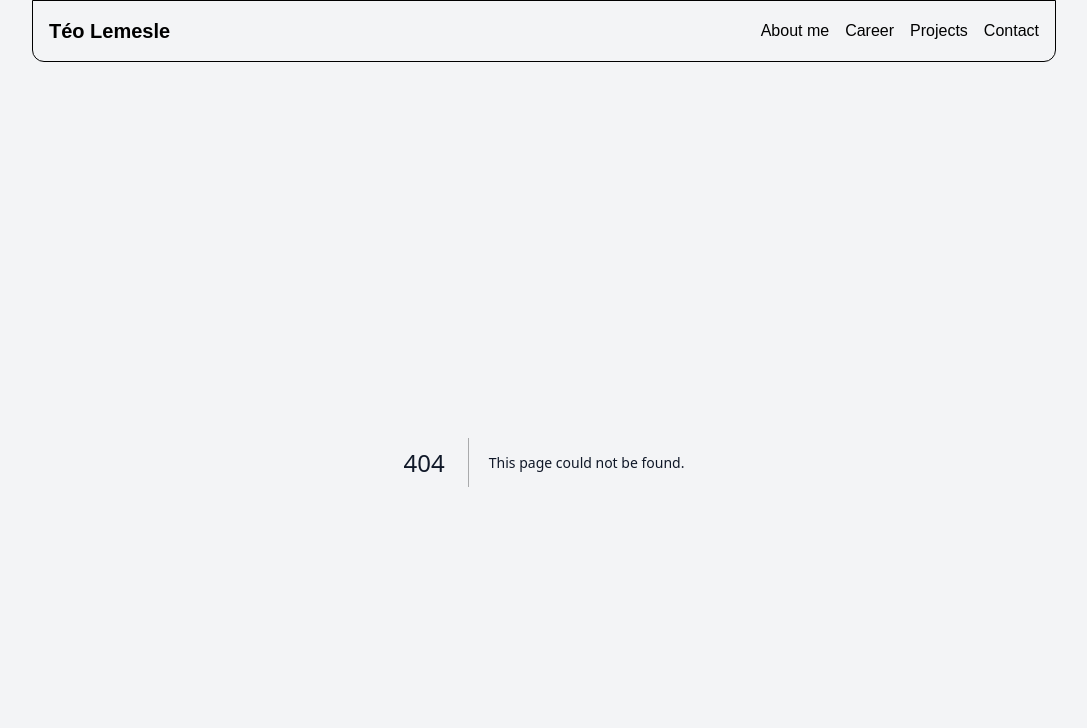
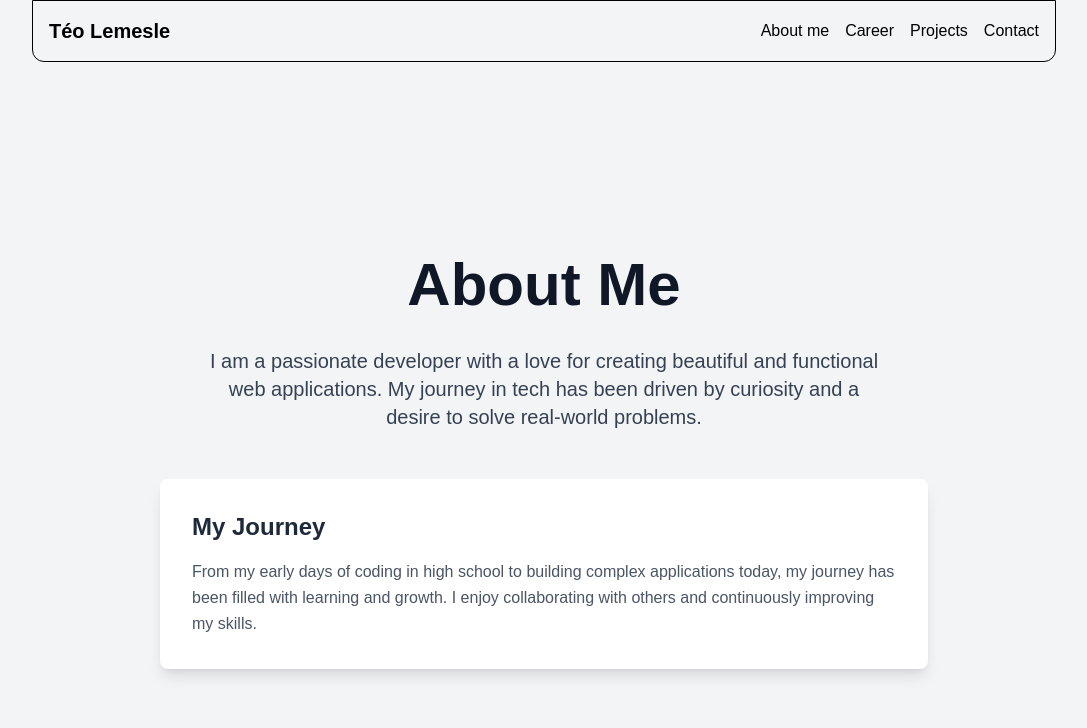
Before and after one commit to NoWauu/portfolio, a Next.js app in the folder portfolio/: page /about in a window 1280 px wide. Before the commit this address had no page. Shown: the top 728 px of the page, without its empty margins (96-1183 px from the left). Built offline with nearby package versions, Linux system fonts and the light colour scheme.

Commit message:
change language

```diff
--- /dev/null
+++ b/portfolio/src/app/about/page.tsx
@@ -0,0 +1,21 @@
+
+export default function AboutPage() {
+  return (
+    <div className="flex flex-col items-center justify-center min-h-screen bg-gray-100 p-6">
+
+      <h1 className="text-4xl md:text-6xl font-bold text-gray-900 mb-8">About Me</h1>
+      <p className="text-lg md:text-xl text-gray-700 max-w-2xl text-center mb-12">
+        I am a passionate developer with a love for creating beautiful and functional web applications.
+        My journey in tech has been driven by curiosity and a desire to solve real-world problems.
+      </p>
+      <div className="bg-white shadow-lg rounded-lg p-8 max-w-3xl w-full">
+        <h2 className="text-2xl font-semibold text-gray-800 mb-4">My Journey</h2>
+        <p className="text-gray-600 leading-relaxed">
+          From my early days of coding in high school to building complex applications today, my journey has been filled with learning and growth.
+          I enjoy collaborating with others and continuously improving my skills.
+        </p>
+      </div>
+
+    </div>
+  );
+}
--- a/portfolio/src/app/page.tsx
+++ b/portfolio/src/app/page.tsx
@@ -6,18 +6,18 @@ import Hero from "@/components/organisms/Hero";
 export default function Home() {
 
   const rotatingTexts = [
-    "Web Developer",
-    "Software Engineer",
-    "Fullstack Developer Apprentice",
+    "Développeur Web",
+    "Ingénieur Logiciel",
+    "Apprenti Développeur Fullstack",
     "osu! Player",
-    "Tech Enthusiast",
-    "Minecraft plugins Developer"
+    "Passionné de technologie",
+    "Développeur de plugins Minecraft"
   ];
 
   const stats = [
     { count: 40, label: "Pull requests" },
     { count: 400, label: "Contributions" },
-    { count: 10, label: "Projects" }
+    { count: 10, label: "Projets" }
   ];
   return (
     <div className="flex items-center justify-center h-full bg-gray-100">
@@ -42,7 +42,7 @@ export default function Home() {
             >
               <path d="M12 0C5.37 0 0 5.37 0 12c0 5.31 3.435 9.795 8.205 11.385.6.105.825-.255.825-.57 0-.285-.015-1.23-.015-2.235-3.015.555-3.795-.735-4.035-1.41-.135-.345-.72-1.41-1.23-1.695-.42-.225-1.02-.78-.015-.795.945-.015 1.62.87 1.845 1.23 1.08 1.815 2.805 1.305 3.495.99.105-.78.42-1.305.765-1.605-2.67-.3-5.46-1.335-5.46-5.925 0-1.305.465-2.385 1.23-3.225-.12-.3-.54-1.53.12-3.18 0 0 1.005-.315 3.3 1.23.96-.27 1.98-.405 3-.405s2.04.135 3 .405c2.295-1.56 3.3-1.23 3.3-1.23.66 1.65.24 2.88.12 3.18.765.84 1.23 1.905 1.23 3.225 0 4.605-2.805 5.625-5.475 5.925.435.375.81 1.095.81 2.22 0 1.605-.015 2.895-.015 3.3 0 .315.225.69.825.57A12.02 12.02 0 0024 12c0-6.63-5.37-12-12-12z"/>
             </svg>
-            <span>View on GitHub</span>
+            <span>Voir sur GitHub</span>
           </div>
         </a>
       </div>
--- a/portfolio/src/blocks/Animations/StarBorder/StarBorder.tsx
+++ b/portfolio/src/blocks/Animations/StarBorder/StarBorder.tsx
@@ -23,7 +23,7 @@ const StarBorder = <T extends React.ElementType = "button">({
   children,
   ...rest
 }: StarBorderProps<T>) => {
-  const Component = as || "button";
+  const Component = as ?? "button";
 
   return (
     <Component
@@ -56,25 +56,3 @@ const StarBorder = <T extends React.ElementType = "button">({
 };
 
 export default StarBorder;
-
-// tailwind.config.js
-// module.exports = {
-//   theme: {
-//     extend: {
-//       animation: {
-//         'star-movement-bottom': 'star-movement-bottom linear infinite alternate',
-//         'star-movement-top': 'star-movement-top linear infinite alternate',
-//       },
-//       keyframes: {
-//         'star-movement-bottom': {
-//           '0%': { transform: 'translate(0%, 0%)', opacity: '1' },
-//           '100%': { transform: 'translate(-100%, 0%)', opacity: '0' },
-//         },
-//         'star-movement-top': {
-//           '0%': { transform: 'translate(0%, 0%)', opacity: '1' },
-//           '100%': { transform: 'translate(100%, 0%)', opacity: '0' },
-//         },
-//       },
-//     },
-//   }
-// }
--- a/portfolio/src/components/organisms/Hero.tsx
+++ b/portfolio/src/components/organisms/Hero.tsx
@@ -3,9 +3,9 @@ import RotatingText from "@/blocks/TextAnimations/RotatingText/RotatingText";
 export default function Hero({rotatingTexts} : Readonly<{rotatingTexts: string[]}>) {
   return (
     <div className="flex-1 mr-8">
-      <h1 className="text-4xl font-bold text-gray-900 mb-4">Hello, I'm Téo</h1>
-      <p className="text-lg text-gray-700 mb-6">I'm a passionate developer with a love for creating innovative solutions and contributing to open source projects.</p>
-      I'm a <RotatingText texts={rotatingTexts} className="text-xl text-black" />
+      <h1 className="text-4xl font-bold text-gray-900 mb-4">Hello, I&apos;m Téo</h1>
+      <p className="text-lg text-gray-700 mb-6">Je suis un développeur passionné avec un maour pour créer des solutions innovantes et contribuer à différents projets</p>
+      Je suis <RotatingText texts={rotatingTexts} className="text-xl text-black" />
       </div>
   );
 }
```
